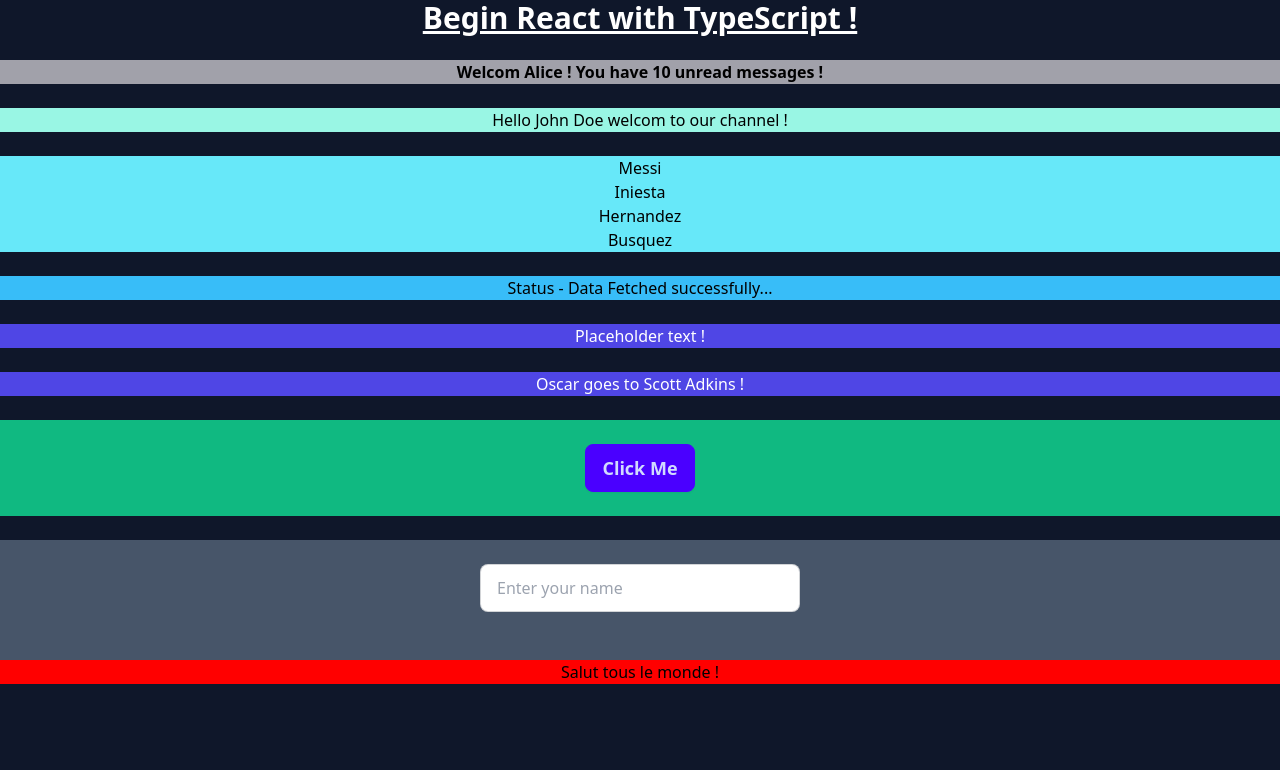
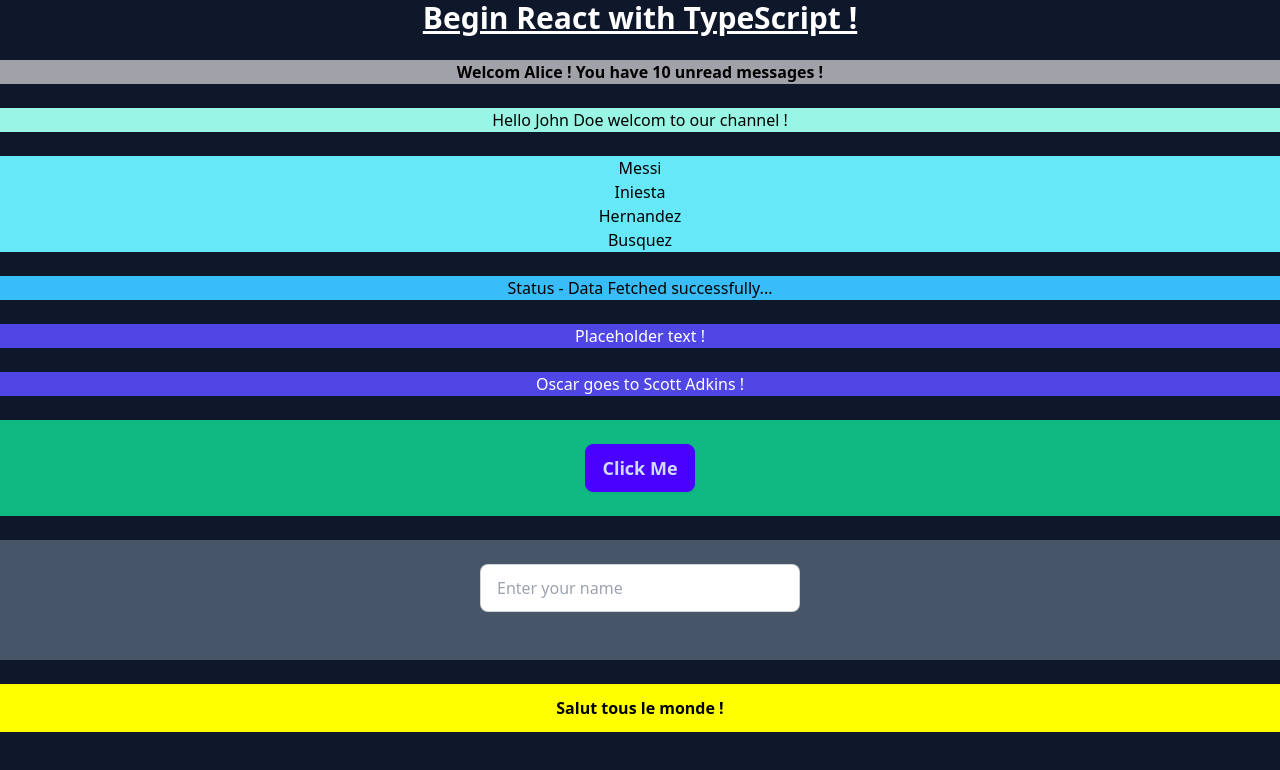
Before and after one commit to AwadRoubahAhmed/typescript_react, a React (Vite) app: page / in a window 1280 px wide. Shown: the top 770 px of the page. Built offline with nearby package versions, Linux system fonts and the light colour scheme.

Commit message:
Typing style as Props !

```diff
--- a/src/App.tsx
+++ b/src/App.tsx
@@ -48,7 +48,7 @@ export default function App() {
       </Oscar>
       <Button handleClick={handleClick} />
       <Input inputValue={inputValue} handleChange={handleChange} />
-      <Container backgroundColor="red" />
+      <Container backgroundColor="yellow" />
     </div>
   );
 }
--- a/src/components/Container.tsx
+++ b/src/components/Container.tsx
@@ -1,13 +1,15 @@
 // 7. Typing Styles as Props;
 
+type ColorOption = "red" | "green" | "blue" | "yellow";
+
 type ContainerProps = {
-  backgroundColor?: string;
+  backgroundColor?: ColorOption;
 };
 
 const Container: React.FC<ContainerProps> = ({ backgroundColor }) => {
   return (
-    <div>
-      <h2 style={{ backgroundColor: backgroundColor }}>
+    <div className="my-6 font-semibold ">
+      <h2 style={{ backgroundColor: backgroundColor }} className="p-3">
         Salut tous le monde !
       </h2>
     </div>
```
